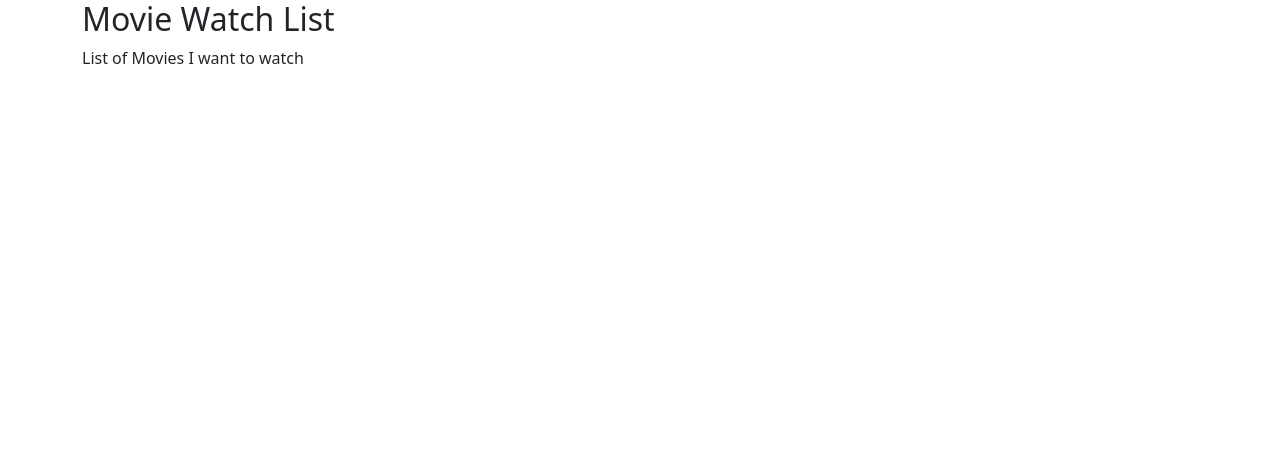
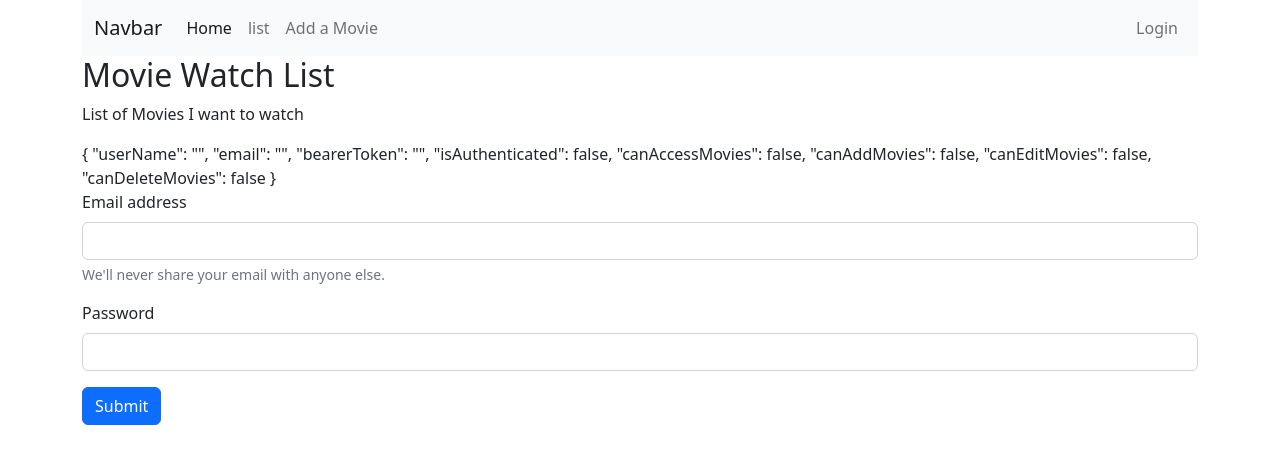
Before and after one commit to charliekaks/Angular-Learn, an Angular app: page /login in a window 1280 px wide. Before the commit this address led to /. Shown: the top 464 px of the page. Built offline with nearby package versions, Linux system fonts and the light colour scheme.

Commit message:
created dummy authentication and filled in the html forms for register and login.

```diff
--- a/src/app/app.component.html
+++ b/src/app/app.component.html
@@ -1,3 +1,27 @@
+<nav class="navbar navbar-expand-lg navbar-light bg-light">
+    <div class="container-fluid">
+      <a class="navbar-brand" href="#">Navbar</a>
+      <button class="navbar-toggler" type="button" data-bs-toggle="collapse" data-bs-target="#navbarNav" aria-controls="navbarNav" aria-expanded="false" aria-label="Toggle navigation">
+        <span class="navbar-toggler-icon"></span>
+      </button>
+      <div class="collapse navbar-collapse" id="navbarNav">
+        <ul class="navbar-nav">
+          <li class="nav-item">
+            <a class="nav-link active" aria-current="page" href="/">Home</a>
+          </li>
+          <li class="nav-item">
+            <a class="nav-link" routerLink="/list">list</a>
+          </li>
+          <li class="nav-item">
+            <a class="nav-link" routerLink="/media-form">Add a Movie</a>
+          </li>
+        </ul>
+      </div>
+      <div class="navbar-nav">
+        <a class="nav-item nav-link text-right" routerLink="/login" tabindex="-1">Login</a>
+      </div>
+    </div>
+  </nav>
 <h2>Movie Watch List</h2>
 <p>List of Movies I want to watch</p>
 <router-outlet></router-outlet>
--- a/src/app/app.routing.ts
+++ b/src/app/app.routing.ts
@@ -1,10 +1,12 @@
 import { Routes, RouterModule } from "@angular/router";
 import { MediaFormComponent } from "./media-form/media-form.component";
 import { MediaListComponent } from "./media-list/media-list.component";
+import { LoginComponent } from "./login/login.component";
 
 const routes: Routes = [
     {path: 'list', component: MediaListComponent},
-    {path: 'mediaForm', component: MediaFormComponent},
+    {path: 'media-form', component: MediaFormComponent},
+    {path: 'login', component: LoginComponent},
     {path: '', pathMatch:'full', redirectTo:'all'}
 ];
 
--- a/src/app/login/login.component.html
+++ b/src/app/login/login.component.html
@@ -1 +1,17 @@
-<p>login works!</p>
+<div class="row">
+    <div class="col">
+        <label for="">{{securityObject | json}}</label>
+    </div>
+</div>
+<form>
+    <div class="mb-3">
+      <label for="exampleInputEmail1" class="form-label">Email address</label>
+      <input type="email" class="form-control" id="exampleInputEmail1" aria-describedby="emailHelp" name="'email" [(ngModel)]="user.email">
+      <div id="emailHelp" class="form-text">We'll never share your email with anyone else.</div>
+    </div>
+    <div class="mb-3">
+      <label for="exampleInputPassword1" class="form-label">Password</label>
+      <input type="password" class="form-control" id="exampleInputPassword1" name="password" [(ngModel)]="user.password">
+    </div>
+    <button type="submit" class="btn btn-primary" (click)="login()">Submit</button>
+  </form>
--- a/src/app/login/login.component.ts
+++ b/src/app/login/login.component.ts
@@ -1,4 +1,8 @@
 import { Component } from '@angular/core';
+import { AppUser } from '../security/app-user';
+import { AppUserAuth } from '../security/app-user-auth';
+import { SecurityService } from '../shared/security/security.service';
+
 
 @Component({
   selector: 'app-login',
@@ -6,5 +10,15 @@ import { Component } from '@angular/core';
   styleUrls: ['./login.component.css']
 })
 export class LoginComponent {
+  user : AppUser = new AppUser();
+  securityObject: AppUserAuth = new AppUserAuth();
 
+  constructor(private securityService: SecurityService){
+  }
+
+  login(){
+    this.securityObject.init()
+    this.securityService.login(this.user)
+      .subscribe(resp => this.securityObject = resp);
+  }
 }
--- a/src/app/register/register.component.html
+++ b/src/app/register/register.component.html
@@ -1 +1,24 @@
-<p>register works!</p>
+<form>
+    <div class="mb-3">
+        <label for="exampleInputEmail1" class="form-label">First Name</label>
+        <input type="name" class="form-control" id="fname" >
+      </div>
+      <div class="mb-3">
+        <label for="exampleInputEmail1" class="form-label">Last Name</label>
+        <input type="name" class="form-control" id="sname" >
+      </div>
+      <div class="mb-3">
+        <label for="exampleInputEmail1" class="form-label">Username</label>
+        <input type="name" class="form-control" id="username" >
+      </div>
+    <div class="mb-3">
+      <label for="exampleInputEmail1" class="form-label">Email address</label>
+      <input type="email" class="form-control" id="exampleInputEmail1" aria-describedby="emailHelp">
+      <div id="emailHelp" class="form-text">We'll never share your email with anyone else.</div>
+    </div>
+    <div class="mb-3">
+      <label for="exampleInputPassword1" class="form-label">Password</label>
+      <input type="password" class="form-control" id="exampleInputPassword1">
+    </div>
+    <button type="submit" class="btn btn-primary">Submit</button>
+  </form>
--- a/src/app/shared/security/security.service.ts
+++ b/src/app/shared/security/security.service.ts
@@ -12,6 +12,7 @@ export class SecurityService {
   constructor() { }
   login(entity:AppUser) : Observable<AppUserAuth> {
     this.securityObject.userName = entity.userName;
+
 
     switch (entity.userName.toLowerCase()) {
       case "charles":
--- a/src/app/shared/security/user-auth.ts
+++ b/src/app/shared/security/user-auth.ts
@@ -1,10 +1,12 @@
 export class UserAuth{
     userName: String  = '';
+    email: String = '';
     bearerToken: String = '';
     isAuthenticated:Boolean = false;
 
     init() :void{
         this.userName = "";
+        this.email = "";
         this.bearerToken = "";
         this.isAuthenticated = false;
     }
--- a/src/app/shared/security/user-base.ts
+++ b/src/app/shared/security/user-base.ts
@@ -3,5 +3,6 @@ export class UserBase{
     firstName: String = '';
     lastName: String = '';
     userName: String = '';
+    email: String = '';
     password: String = '';
 }
```
